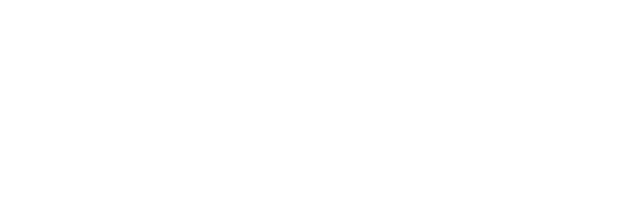
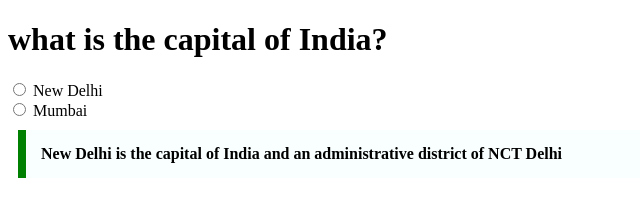
Before and after one commit to acciojob/trivia-dattatray17, a website: page main.html in a window 1280 px wide. Shown: the whole page, without its empty margins (0-640 px from the left). Drawn offline with Linux system fonts and the light colour scheme.

Commit message:
assigment done

```diff
--- a/main.html
+++ b/main.html
@@ -8,6 +8,13 @@
 
 <body>
 	<!-- the entire body must be written by student -->
+	<h1>what is the capital of India?</h1>
+	<input type="radio" name="city" id="city" value="New Delhi">
+	<label for="">New Delhi</label>
+	<br>
+	<input type="radio" name="city" id="city" value="Mumbai">
+	<label for="">Mumbai</label>
+	<blockquote cite=" https://en.wikipedia.org/wiki/New_Delhi">New Delhi is the capital of India and an administrative district of NCT Delhi</blockquote>
     <script type="text/javascript" src="./script.js">
 </script>
 
--- a/styles.css
+++ b/styles.css
@@ -1,2 +1,11 @@
 
-/* Your CSS Code here. */
+blockquote{
+    display: block;
+    max-width: width 600px;
+    margin: 10px;
+    padding:15px;
+    border-left:8px solid green;
+    background-color: #f8fffe;
+    font-weight: bold;
+
+}
```
